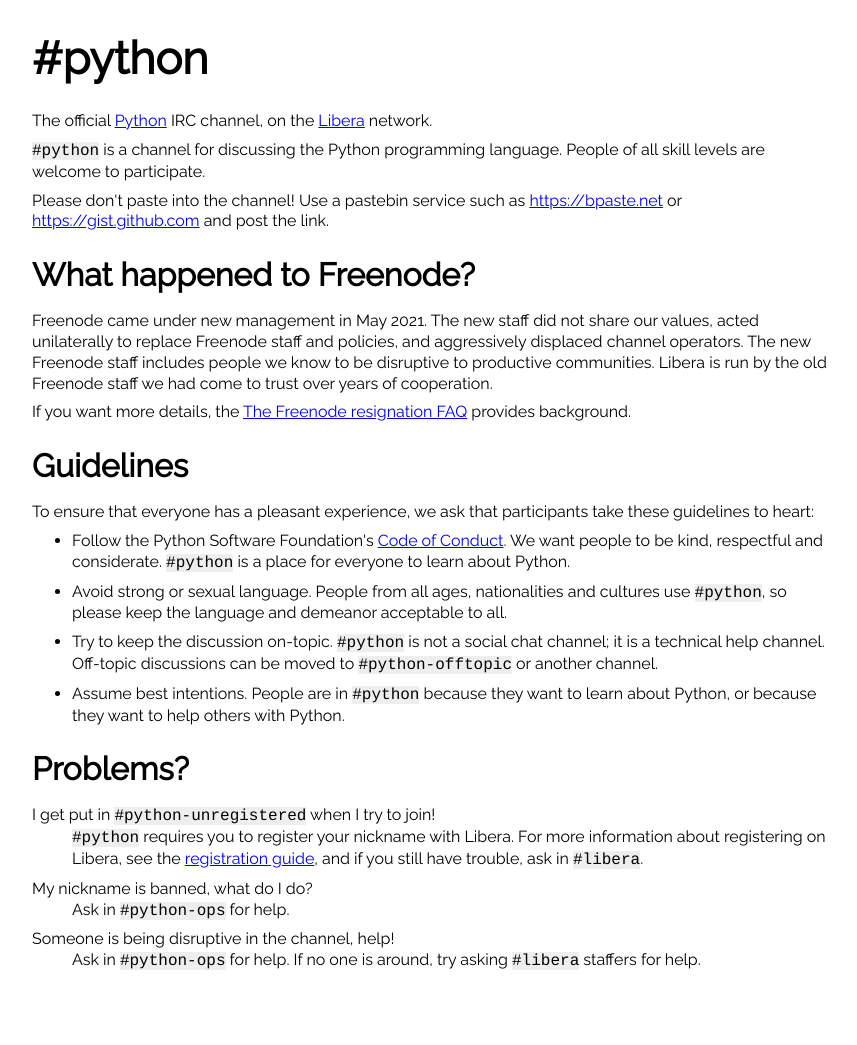
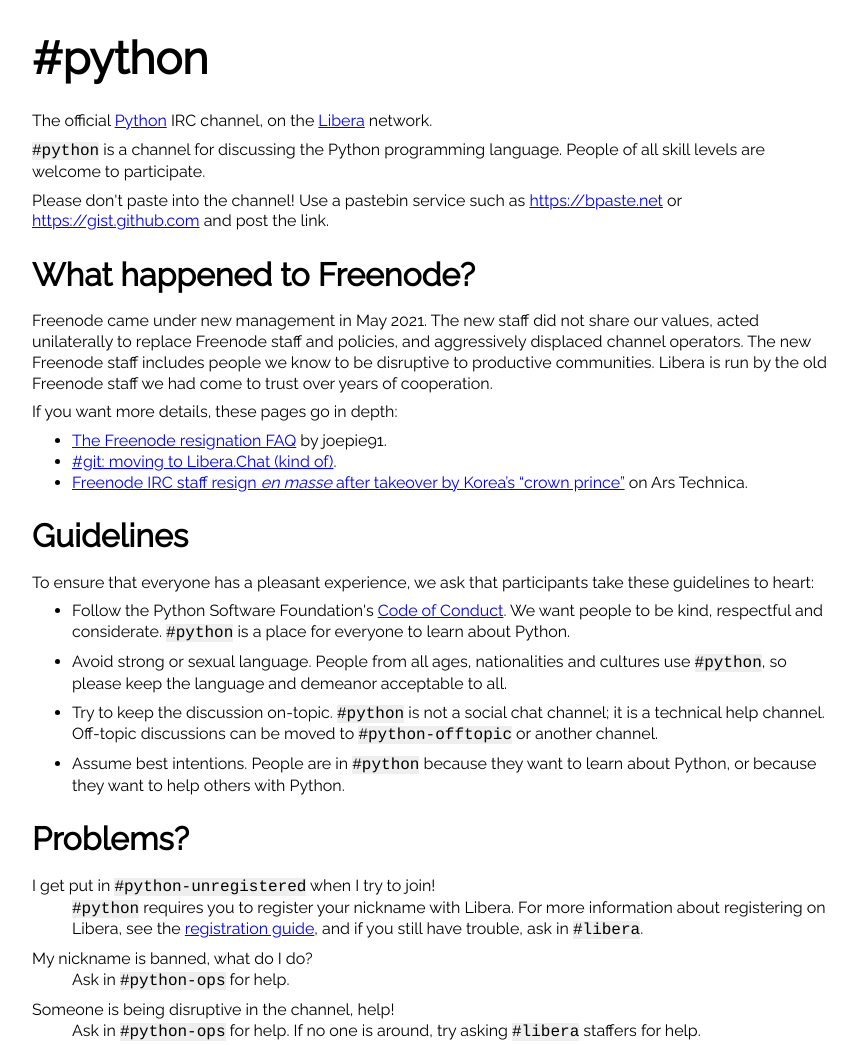
Before and after one commit to pound-python/pound-python.github.io, a plain HTML site: page index.html in a window 1280 px wide. Shown: the whole page, without its empty margins (208-1065 px from the left). Before the commit the page ends 980 px from the top, so only its background shows below. Drawn offline with Linux system fonts and the light colour scheme.

Commit message:
More links about the move

```diff
--- a/index.html
+++ b/index.html
@@ -25,9 +25,14 @@ The new Freenode staff includes people we know to be disruptive to productive co
 Libera is run by the old Freenode staff we had come to trust over years of cooperation.
 </p>
 
-<p>If you want more details,
-the <a href="https://gist.github.com/joepie91/df80d8d36cd9d1bde46ba018af497409">The Freenode resignation FAQ</a>
-provides background.</p>
+<p>If you want more details, these pages go in depth:</p>
+<ul>
+<li><a href="https://gist.github.com/joepie91/df80d8d36cd9d1bde46ba018af497409">The Freenode resignation FAQ</a> by joepie91.</li>
+<li><a href="https://gitirc.eu/fnmove.html">#git: moving to Libera.Chat (kind of)</a>.</li>
+<li><a href="https://arstechnica.com/gadgets/2021/05/freenode-irc-has-been-taken-over-by-the-crown-prince-of-korea/">Freenode IRC staff resign <i>en masse</i> after takeover by Korea’s “crown prince”</a>
+    on Ars Technica.</li>
+</ul>
+
 
 <h1>Guidelines</h1>
 
```
